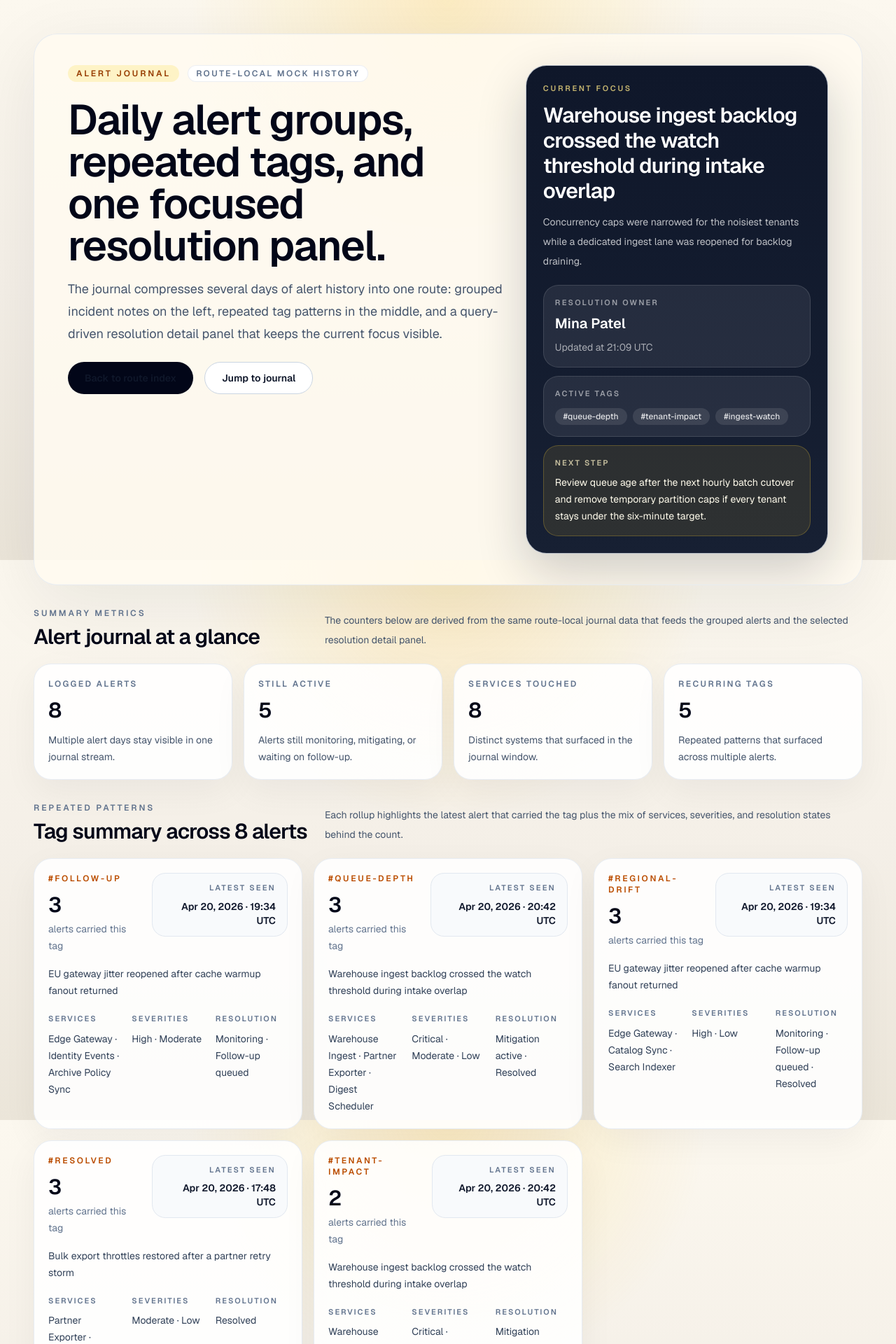
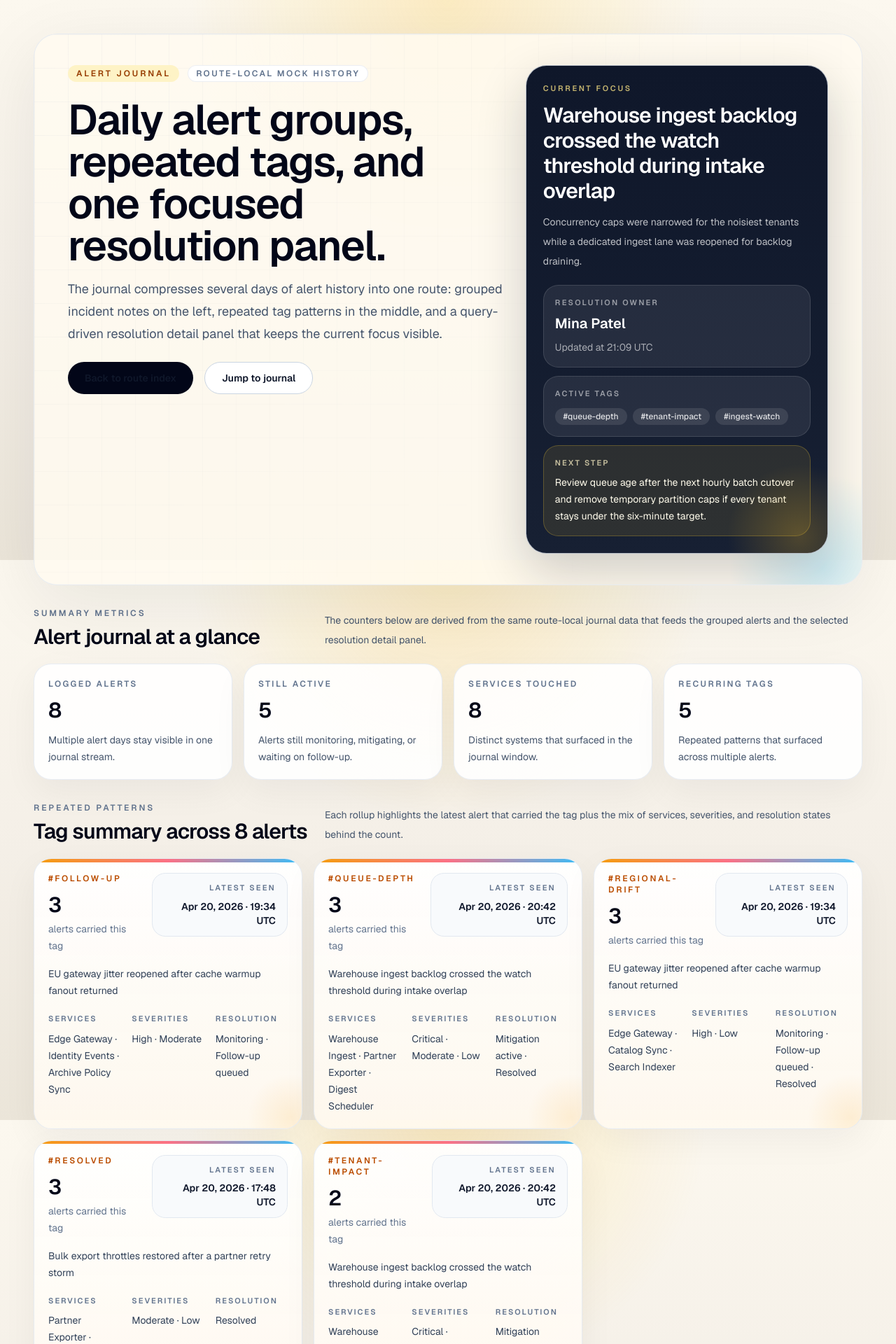
Before and after one commit to iamasx/api-test, a Next.js app: page /alert-journal in a window 1280 px wide. Shown: the top 1920 px of the page at 70% size. Built offline with nearby package versions, Linux system fonts and the light colour scheme.

Commit message:
feat: polish alert journal styling

```diff
--- a/src/app/alert-journal/_components/alert-entry.tsx
+++ b/src/app/alert-journal/_components/alert-entry.tsx
@@ -1,6 +1,7 @@
 import Link from "next/link";
 
 import type { AlertJournalEntry as AlertJournalEntryRecord } from "../_lib/alert-journal-data";
+import styles from "../alert-journal.module.css";
 
 type AlertEntryProps = {
   alert: AlertJournalEntryRecord;
@@ -32,7 +33,9 @@ export function AlertEntry({ alert, isSelected = false }: AlertEntryProps) {
             ? `Viewing resolution for ${alert.title}`
             : `Open resolution for ${alert.title}`
         }
-        className={`block rounded-[1.5rem] border px-5 py-5 transition ${
+        className={`${styles.entryLink} ${
+          isSelected ? styles.entryLinkSelected : ""
+        } block rounded-[1.5rem] border px-5 py-5 ${
           isSelected
             ? "border-slate-950 bg-slate-950 text-white shadow-[0_20px_50px_rgba(15,23,42,0.2)]"
             : "border-slate-200/80 bg-white/92 text-slate-900 shadow-[0_16px_40px_rgba(15,23,42,0.06)] hover:border-slate-300 hover:shadow-[0_20px_50px_rgba(15,23,42,0.1)]"
--- a/src/app/alert-journal/_components/alert-journal-shell.tsx
+++ b/src/app/alert-journal/_components/alert-journal-shell.tsx
@@ -1,6 +1,7 @@
 import Link from "next/link";
 
 import type { AlertJournalView } from "../_lib/alert-journal";
+import styles from "../alert-journal.module.css";
 import { AlertDayGroup } from "./alert-day-group";
 import { AlertTagSummary } from "./alert-tag-summary";
 import { ResolutionSummary } from "./resolution-summary";
@@ -11,9 +12,15 @@ type AlertJournalShellProps = {
 
 export function AlertJournalShell({ view }: AlertJournalShellProps) {
   return (
-    <main className="mx-auto flex w-full max-w-7xl flex-1 flex-col gap-8 px-6 py-8 sm:px-10 lg:px-12 lg:py-12">
-      <section className="overflow-hidden rounded-[2.1rem] border border-slate-200/80 bg-[var(--surface)] shadow-[0_26px_100px_rgba(15,23,42,0.08)]">
-        <div className="grid gap-8 px-6 py-8 sm:px-10 lg:grid-cols-[minmax(0,1.18fr)_minmax(300px,0.82fr)] lg:px-12 lg:py-11">
+    <main
+      className={`${styles.pageShell} mx-auto flex w-full max-w-7xl flex-1 flex-col gap-8 px-6 py-8 sm:px-10 lg:px-12 lg:py-12`}
+    >
+      <section
+        className={`${styles.heroSurface} overflow-hidden rounded-[2.1rem] border border-slate-200/80 bg-[var(--surface)] shadow-[0_26px_100px_rgba(15,23,42,0.08)]`}
+      >
+        <div
+          className={`${styles.heroGrid} grid gap-8 px-6 py-8 sm:px-10 lg:grid-cols-[minmax(0,1.18fr)_minmax(300px,0.82fr)] lg:px-12 lg:py-11`}
+        >
           <div className="space-y-6">
             <div className="flex flex-wrap items-center gap-3">
               <p className="rounded-full bg-amber-100 px-3 py-1 text-xs font-semibold uppercase tracking-[0.24em] text-amber-800">
@@ -52,7 +59,9 @@ export function AlertJournalShell({ view }: AlertJournalShellProps) {
             </div>
           </div>
 
-          <aside className="rounded-[1.85rem] border border-slate-200/80 bg-[linear-gradient(180deg,#0f172a_0%,#172033_100%)] p-6 text-white shadow-[0_26px_70px_rgba(15,23,42,0.2)]">
+          <aside
+            className={`${styles.heroAside} rounded-[1.85rem] border border-slate-200/80 bg-[linear-gradient(180deg,#0f172a_0%,#172033_100%)] p-6 text-white shadow-[0_26px_70px_rgba(15,23,42,0.2)]`}
+          >
             <div className="space-y-5">
               <div>
                 <p className="text-[11px] font-semibold uppercase tracking-[0.24em] text-amber-200/76">
@@ -127,11 +136,15 @@ export function AlertJournalShell({ view }: AlertJournalShellProps) {
           </p>
         </div>
 
-        <div aria-label="Alert journal summary metrics" className="grid gap-4 md:grid-cols-2 xl:grid-cols-4" role="list">
+        <div
+          aria-label="Alert journal summary metrics"
+          className="grid gap-4 md:grid-cols-2 xl:grid-cols-4"
+          role="list"
+        >
           {view.summaryMetrics.map((metric) => (
             <article
               key={metric.label}
-              className="rounded-[1.55rem] border border-slate-200/80 bg-white/88 p-5 shadow-[0_16px_50px_rgba(15,23,42,0.05)]"
+              className={`${styles.metricCard} rounded-[1.55rem] border border-slate-200/80 bg-white/88 p-5 shadow-[0_16px_50px_rgba(15,23,42,0.05)]`}
               role="listitem"
             >
               <p className="text-xs font-semibold uppercase tracking-[0.2em] text-slate-500">
@@ -157,7 +170,7 @@ export function AlertJournalShell({ view }: AlertJournalShellProps) {
         <section
           id="alert-journal-history"
           aria-labelledby="alert-journal-history-heading"
-          className="space-y-6"
+          className={`${styles.historyStack} space-y-6`}
         >
           <div className="flex flex-col gap-3 lg:flex-row lg:items-end lg:justify-between">
             <div className="space-y-2">
--- a/src/app/alert-journal/_components/alert-tag-summary.tsx
+++ b/src/app/alert-journal/_components/alert-tag-summary.tsx
@@ -1,4 +1,5 @@
 import type { AlertJournalTagSummaryItem } from "../_lib/alert-journal";
+import styles from "../alert-journal.module.css";
 
 type AlertTagSummaryProps = {
   groups: AlertJournalTagSummaryItem[];
@@ -29,11 +30,15 @@ export function AlertTagSummary({
         </p>
       </div>
 
-      <div aria-label="Recurring alert tags" className="grid gap-4 md:grid-cols-2 xl:grid-cols-3" role="list">
+      <div
+        aria-label="Recurring alert tags"
+        className={`${styles.tagGrid} grid gap-4 md:grid-cols-2 xl:grid-cols-3`}
+        role="list"
+      >
         {groups.map((group) => (
           <article
             key={group.tag}
-            className="rounded-[1.6rem] border border-slate-200/80 bg-white/88 p-5 shadow-[0_16px_50px_rgba(15,23,42,0.05)]"
+            className={`${styles.tagCard} rounded-[1.6rem] border border-slate-200/80 p-5 shadow-[0_16px_50px_rgba(15,23,42,0.05)]`}
             role="listitem"
           >
             <div className="flex items-start justify-between gap-4">
--- a/src/app/alert-journal/_components/resolution-summary.tsx
+++ b/src/app/alert-journal/_components/resolution-summary.tsx
@@ -1,4 +1,5 @@
 import type { AlertJournalEntry } from "../_lib/alert-journal-data";
+import styles from "../alert-journal.module.css";
 
 type ResolutionSummaryProps = {
   alert: AlertJournalEntry;
@@ -21,9 +22,9 @@ export function ResolutionSummary({
   return (
     <aside
       aria-label="Resolution detail"
-      className="rounded-[1.9rem] border border-slate-200/80 bg-slate-950 p-6 text-white shadow-[0_28px_90px_rgba(15,23,42,0.2)] sm:p-7"
+      className={`${styles.resolutionRail} rounded-[1.9rem] border border-slate-200/80 bg-slate-950 p-6 text-white shadow-[0_28px_90px_rgba(15,23,42,0.2)] sm:p-7`}
     >
-      <div className="space-y-5">
+      <div className={`${styles.resolutionInner} space-y-5`}>
         <div>
           <p className="text-xs font-semibold uppercase tracking-[0.24em] text-amber-200/76">
             Resolution detail
--- /dev/null
+++ b/src/app/alert-journal/alert-journal.module.css
@@ -0,0 +1,211 @@
+.pageShell {
+  position: relative;
+}
+
+.pageShell::before {
+  content: "";
+  position: absolute;
+  top: 3rem;
+  right: 2rem;
+  width: 22rem;
+  height: 22rem;
+  border-radius: 9999px;
+  background: radial-gradient(
+    circle,
+    rgba(251, 191, 36, 0.18) 0%,
+    rgba(251, 191, 36, 0.06) 38%,
+    transparent 72%
+  );
+  pointer-events: none;
+  filter: blur(6px);
+}
+
+.heroSurface {
+  position: relative;
+  isolation: isolate;
+}
+
+.heroSurface::before {
+  content: "";
+  position: absolute;
+  inset: auto -6rem -8rem auto;
+  width: 19rem;
+  height: 19rem;
+  border-radius: 9999px;
+  background:
+    radial-gradient(circle, rgba(56, 189, 248, 0.24), transparent 62%);
+  pointer-events: none;
+}
+
+.heroSurface::after {
+  content: "";
+  position: absolute;
+  inset: 0;
+  background-image:
+    linear-gradient(rgba(148, 163, 184, 0.1) 1px, transparent 1px),
+    linear-gradient(90deg, rgba(148, 163, 184, 0.1) 1px, transparent 1px);
+  background-size: 3rem 3rem;
+  mask-image: linear-gradient(135deg, rgba(0, 0, 0, 0.75), transparent 80%);
+  pointer-events: none;
+}
+
+.heroGrid {
+  position: relative;
+  z-index: 1;
+}
+
+.heroAside {
+  position: relative;
+  overflow: hidden;
+}
+
+.heroAside::after {
+  content: "";
+  position: absolute;
+  inset: auto -4rem -5rem auto;
+  width: 13rem;
+  height: 13rem;
+  border-radius: 9999px;
+  background: radial-gradient(circle, rgba(251, 191, 36, 0.24), transparent 70%);
+  pointer-events: none;
+}
+
+.metricCard {
+  transition:
+    transform 180ms ease,
+    box-shadow 180ms ease,
+    border-color 180ms ease;
+}
+
+.metricCard:hover {
+  transform: translateY(-2px);
+  border-color: rgba(148, 163, 184, 0.48);
+  box-shadow: 0 20px 55px rgba(15, 23, 42, 0.09);
+}
+
+.tagGrid {
+  align-items: stretch;
+}
+
+.tagCard {
+  position: relative;
+  overflow: hidden;
+  background:
+    linear-gradient(180deg, rgba(255, 255, 255, 0.95), rgba(255, 249, 239, 0.92));
+}
+
+.tagCard::before {
+  content: "";
+  position: absolute;
+  inset: 0 0 auto 0;
+  height: 0.3rem;
+  background: linear-gradient(90deg, #f59e0b 0%, #fb7185 50%, #38bdf8 100%);
+}
+
+.tagCard::after {
+  content: "";
+  position: absolute;
+  inset: auto -3rem -3rem auto;
+  width: 8rem;
+  height: 8rem;
+  border-radius: 9999px;
+  background: radial-gradient(circle, rgba(245, 158, 11, 0.12), transparent 68%);
+  pointer-events: none;
+}
+
+.historyStack {
+  position: relative;
+}
+
+.dayGroup {
+  position: relative;
+  overflow: hidden;
+  background:
+    linear-gradient(180deg, rgba(255, 250, 242, 0.95), rgba(255, 255, 255, 0.88));
+}
+
+.dayGroup::before {
+  content: "";
+  position: absolute;
+  inset: 0;
+  background-image:
+    linear-gradient(135deg, rgba(245, 158, 11, 0.08), transparent 40%),
+    radial-gradient(circle at right top, rgba(56, 189, 248, 0.12), transparent 26%);
+  pointer-events: none;
+}
+
+.dayGroupHeader,
+.dayGroupBody {
+  position: relative;
+  z-index: 1;
+}
+
+.entryLink {
+  position: relative;
+  overflow: hidden;
+  transition:
+    transform 180ms ease,
+    box-shadow 180ms ease,
+    border-color 180ms ease;
+}
+
+.entryLink::before {
+  content: "";
+  position: absolute;
+  inset: 0 auto 0 0;
+  width: 0.35rem;
+  background: linear-gradient(180deg, #f59e0b 0%, #38bdf8 100%);
+  opacity: 0.5;
+}
+
+.entryLink:hover {
+  transform: translateY(-2px);
+  box-shadow: 0 24px 55px rgba(15, 23, 42, 0.12);
+}
+
+.entryLinkSelected::before {
+  width: 100%;
+  opacity: 0.12;
+}
+
+.resolutionRail {
+  position: sticky;
+  top: 1.5rem;
+}
+
+.resolutionRail::before {
+  content: "";
+  position: absolute;
+  inset: 0;
+  border-radius: inherit;
+  background-image:
+    linear-gradient(rgba(255, 255, 255, 0.07) 1px, transparent 1px),
+    linear-gradient(90deg, rgba(255, 255, 255, 0.07) 1px, transparent 1px);
+  background-size: 2.75rem 2.75rem;
+  mask-image: linear-gradient(180deg, rgba(0, 0, 0, 0.32), transparent 85%);
+  pointer-events: none;
+}
+
+.resolutionInner {
+  position: relative;
+  z-index: 1;
+}
+
+@media (max-width: 1279px) {
+  .resolutionRail {
+    position: static;
+  }
+}
+
+@media (max-width: 767px) {
+  .pageShell::before {
+    width: 14rem;
+    height: 14rem;
+    top: 2rem;
+    right: 0;
+  }
+
+  .heroSurface::after {
+    background-size: 2.2rem 2.2rem;
+  }
+}
```
Also changed, not shown: src/app/alert-journal/_components/alert-day-group.tsx (+8 -3 lines).
